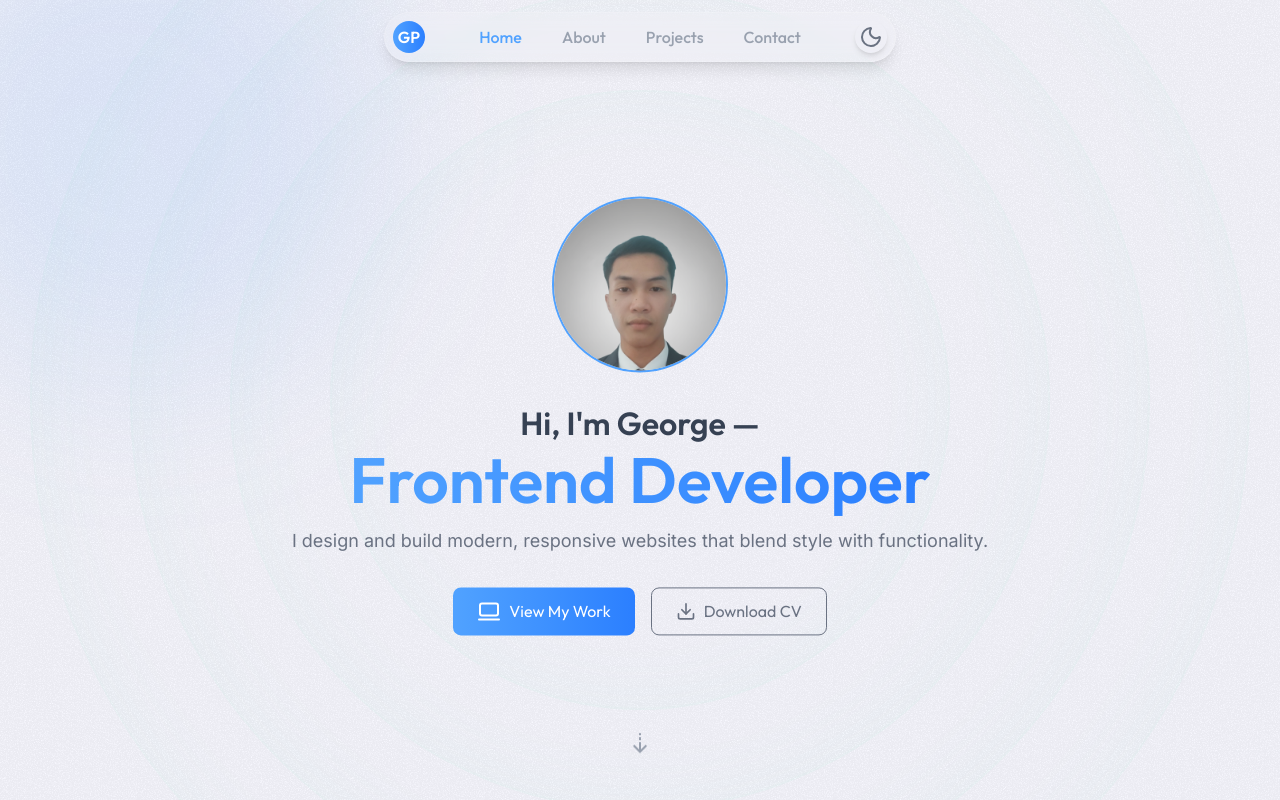
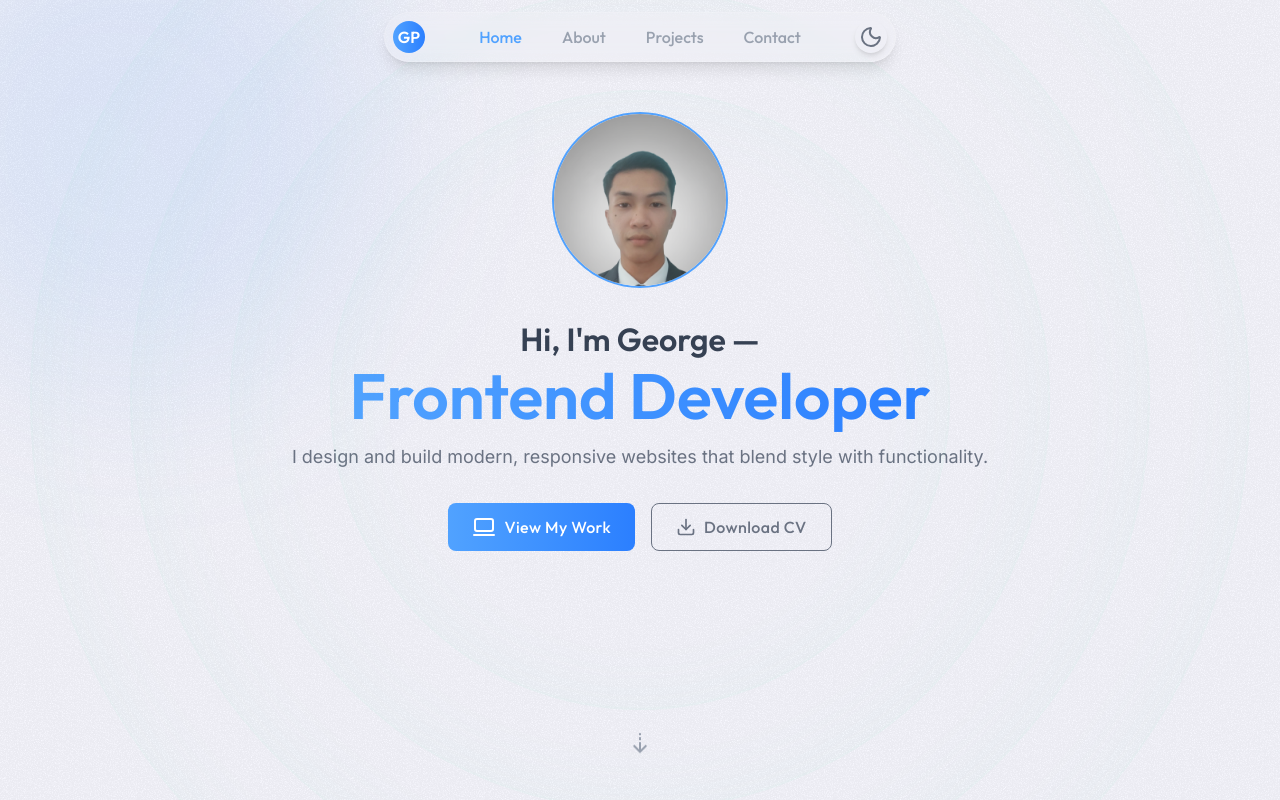
Before and after one commit to lendelpe/v2.lendelpe, a React (Vite) app: page / in a window 1280 px wide. Built offline with nearby package versions, Linux system fonts and the light colour scheme.

Commit message:
absolute center on hero container was removed

```diff
--- a/src/components/Hero.jsx
+++ b/src/components/Hero.jsx
@@ -5,9 +5,9 @@ import { ArrowDown, Download, LaptopMinimal } from "lucide-react";
 export default function Hero() {
   return (
     <>
-      <section className="section relative z-0 h-screen overflow-clip">
+      <section className="section relative z-0 h-svh overflow-clip">
         {/* blue gradient circle */}
-        <div className="absolute -top-28 -left-28 -z-10 h-[300px] w-[300px] sm:h-[500px] sm:w-[500px]  rounded-full bg-gradient-to-tr from-blue-400/10 to-blue-500/10 blur-[80px]"></div>
+        <div className="absolute -top-28 -left-28 -z-10 h-[500px] w-[500px]  rounded-full bg-gradient-to-tr from-blue-400/10 to-blue-500/10 blur-[80px]"></div>
 
         {/* applied grain effect on the bg */}
         <div
@@ -22,7 +22,7 @@ export default function Hero() {
         <div className="hero-ring size-[1020px]"></div>
         <div className="hero-ring size-[1220px]"></div>
 
-        <div className="absolute top-1/2 left-1/2 container -translate-x-1/2 -translate-y-1/2 space-y-8 pt-8">
+        <div className="container  space-y-8 pt-8 2xl:pt-32">
           {/* hero image */}
           <div className="size-fluid-hero relative mx-auto overflow-hidden rounded-full border-2 border-blue-400">
 
--- a/src/index.css
+++ b/src/index.css
@@ -48,7 +48,7 @@
 
 @layer components {
   .btn {
-    @apply flex items-center gap-2 rounded-lg px-6 h-12;
+    @apply flex items-center gap-2 rounded-lg px-6 h-12 font-medium tracking-wide;
   }
 
   .hero-ring {
```
